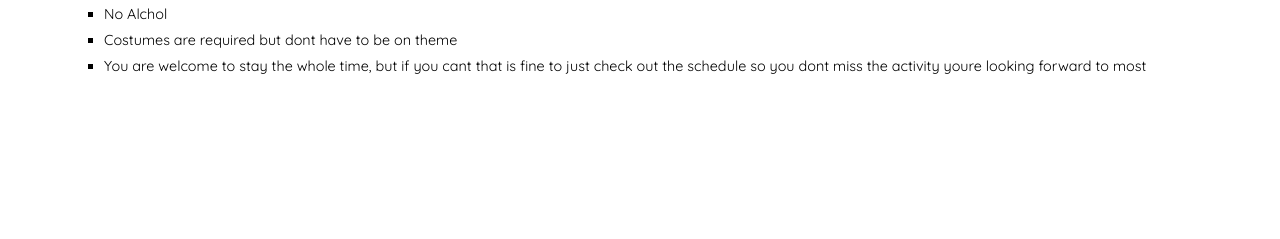
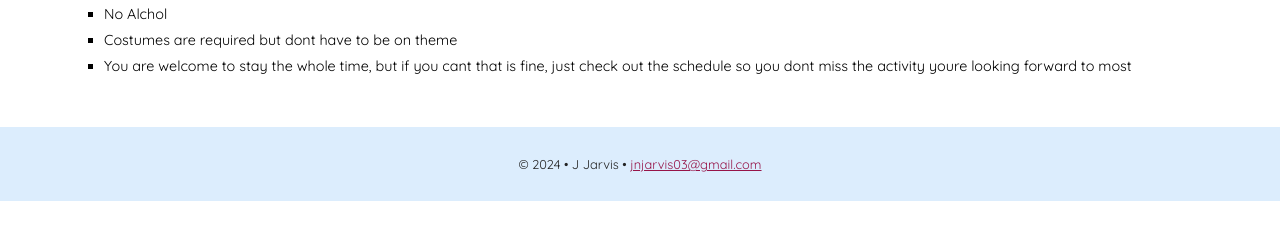
Before and after one commit to jj-jarvis/CandyLand, a plain HTML site: page expectations.html in a window 1280 px wide. Shown: the part 413-652 px from the top of the page. Drawn offline with Linux system fonts and the light colour scheme.

Commit message:
Update expectations.html

```diff
--- a/expectations.html
+++ b/expectations.html
@@ -9,6 +9,7 @@
         <link rel="preconnect" href="https://fonts.gstatic.com" crossorigin>
         <link href="https://fonts.googleapis.com/css2?family=Lilita+One&family=Quicksand:wght@300..700&family=Titan+One&display=swap" rel="stylesheet">
         <link rel="stylesheet" href="candyland.css">
+        <link rel="icon" href="images/favicon2.ico">
     <title>Candy Halloween :Expectaions</title>
 	</head>
     <body>
@@ -36,9 +37,13 @@
     <li>No Drugs</li>
     <li>No Alchol</li>
     <li>Costumes are required but dont have to be on theme</li>
-    <li>You are welcome to stay the whole time, but if you cant that is fine to
+    <li>You are welcome to stay the whole time, but if you cant that is fine,
         just check out the schedule so you dont miss the activity youre looking
         forward to most</li>
 </main>
+<footer>
+    <p>&copy; 2024 &bull; J Jarvis &bull; <a href="mailto:jnjarvis03@gmail.com">jnjarvis03@gmail.com</a></p>
+</footer>
+
     </body>
     </html>
```
